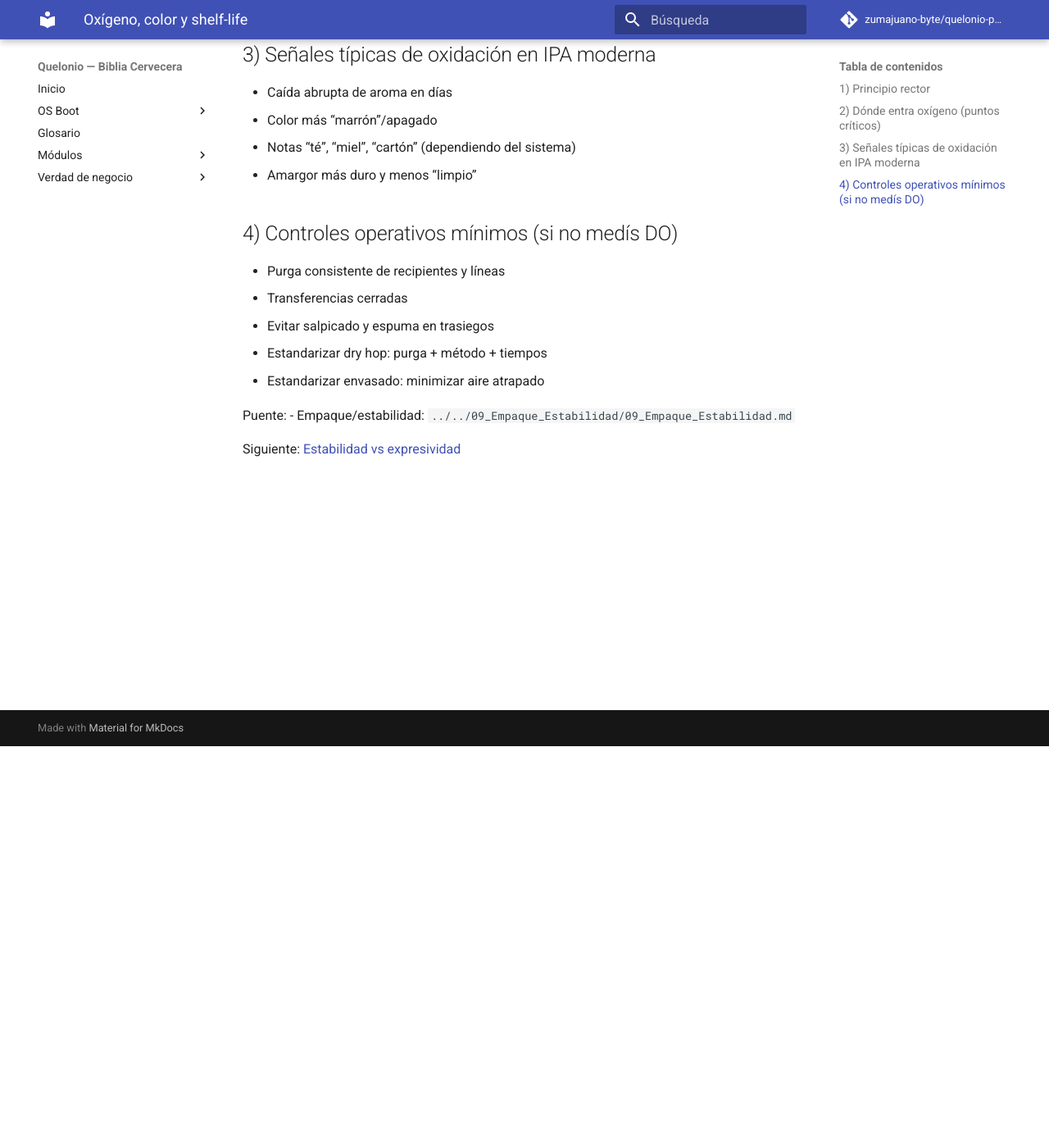
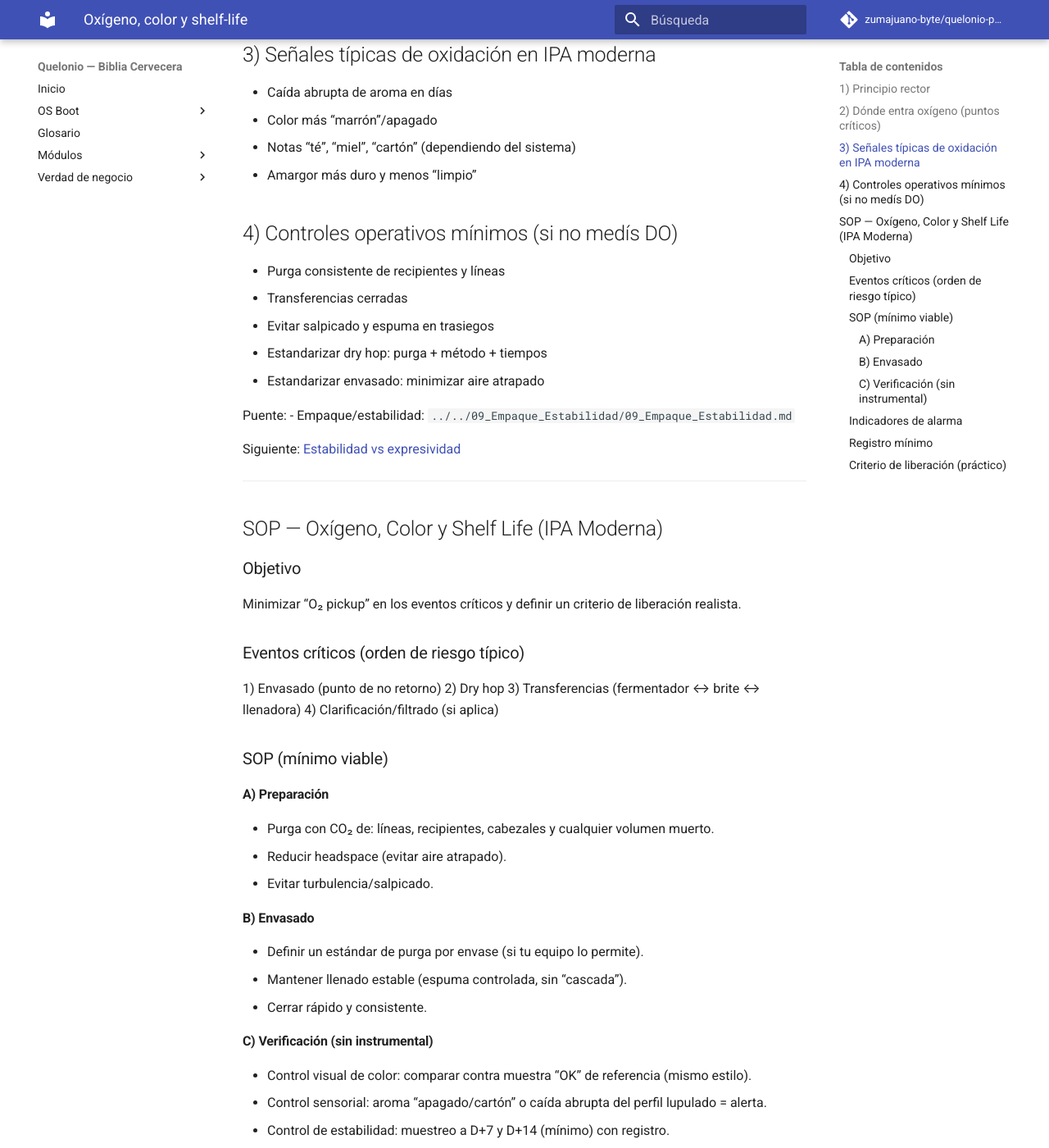
Before and after one commit to zumajuano-byte/quelonio-pages-v2, an MkDocs documentation site: the page built from docs/05_Sistemas_IPA_Moderna/IPA_NewIPA_Parte5_DEEP/40_Oxigeno_Color_y_Shelf_Life.md, in a window 1280 px wide and 1400 px high, scrolled down 490 px. Shown: the whole window at 82% size. Built offline with MkDocs 1.6.1 and Material for MkDocs 9.7.7, drawn with Linux system fonts in a browser that asks for light colours; comment, search, counter and statistics services are not loaded; some of the changed text lies outside the part shown.

Commit message:
docs: IPA ops pack 02 (hop burn, shelf-life, decision framework)

```diff
--- a/docs/05_Sistemas_IPA_Moderna/IPA_NewIPA_Parte5_DEEP/40_Oxigeno_Color_y_Shelf_Life.md
+++ b/docs/05_Sistemas_IPA_Moderna/IPA_NewIPA_Parte5_DEEP/40_Oxigeno_Color_y_Shelf_Life.md
@@ -30,3 +30,45 @@ Puente:
 - Empaque/estabilidad: `../../09_Empaque_Estabilidad/09_Empaque_Estabilidad.md`
 
 Siguiente: [Estabilidad vs expresividad](50_Estabilidad_vs_Expresividad.md)
+
+---
+
+## SOP — Oxígeno, Color y Shelf Life (IPA Moderna)
+
+### Objetivo
+Minimizar “O₂ pickup” en los eventos críticos y definir un criterio de liberación realista.
+
+### Eventos críticos (orden de riesgo típico)
+1) Envasado (punto de no retorno)
+2) Dry hop
+3) Transferencias (fermentador ↔ brite ↔ llenadora)
+4) Clarificación/filtrado (si aplica)
+
+### SOP (mínimo viable)
+#### A) Preparación
+- Purga con CO₂ de: líneas, recipientes, cabezales y cualquier volumen muerto.
+- Reducir headspace (evitar aire atrapado).
+- Evitar turbulencia/salpicado.
+
+#### B) Envasado
+- Definir un estándar de purga por envase (si tu equipo lo permite).
+- Mantener llenado estable (espuma controlada, sin “cascada”).
+- Cerrar rápido y consistente.
+
+#### C) Verificación (sin instrumental)
+- Control visual de color: comparar contra muestra “OK” de referencia (mismo estilo).
+- Control sensorial: aroma “apagado/cartón” o caída abrupta del perfil lupulado = alerta.
+- Control de estabilidad: muestreo a D+7 y D+14 (mínimo) con registro.
+
+### Indicadores de alarma
+- Pardeamiento acelerado en días.
+- Pérdida brusca de aroma (de “jugoso” a plano).
+- Aparición de notas oxidativas (cartón/papel, dulzor raro, apagado general).
+
+### Registro mínimo
+| Lote | Evento | Método anti-O₂ | Responsable | Resultado (OK/NO) | Observaciones |
+|---|---|---|---|---|---|
+
+### Criterio de liberación (práctico)
+- **OK** si: color y aroma se sostienen en control interno (D+7) y no hay signos claros de oxidación.
+- **NO OK** si: pardeamiento acelerado o caída aromática fuerte → retener y revisar SOP de envasado/transferencias.
```
Also changed, not shown: docs/05_Sistemas_IPA_Moderna/IPA_NewIPA_Parte5_DEEP/00_Indice_IPA_NewIPA_Parte5.md (+4 -0 lines), docs/05_Sistemas_IPA_Moderna/IPA_NewIPA_Parte5_DEEP/30_Hop_Burn_y_Astringencia.md (+39 -0 lines), docs/05_Sistemas_IPA_Moderna/IPA_NewIPA_Parte5_DEEP/50_Estabilidad_vs_Expresividad.md (+25 -0 lines).
